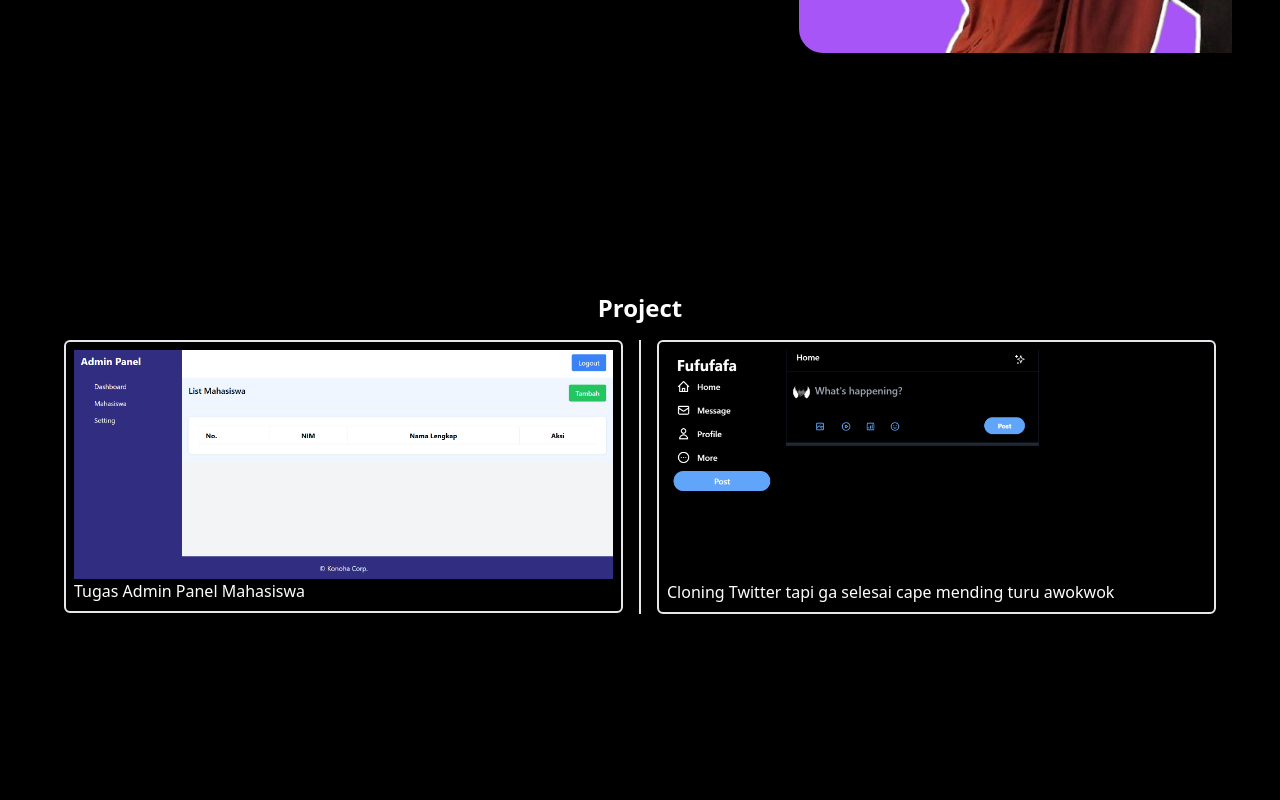
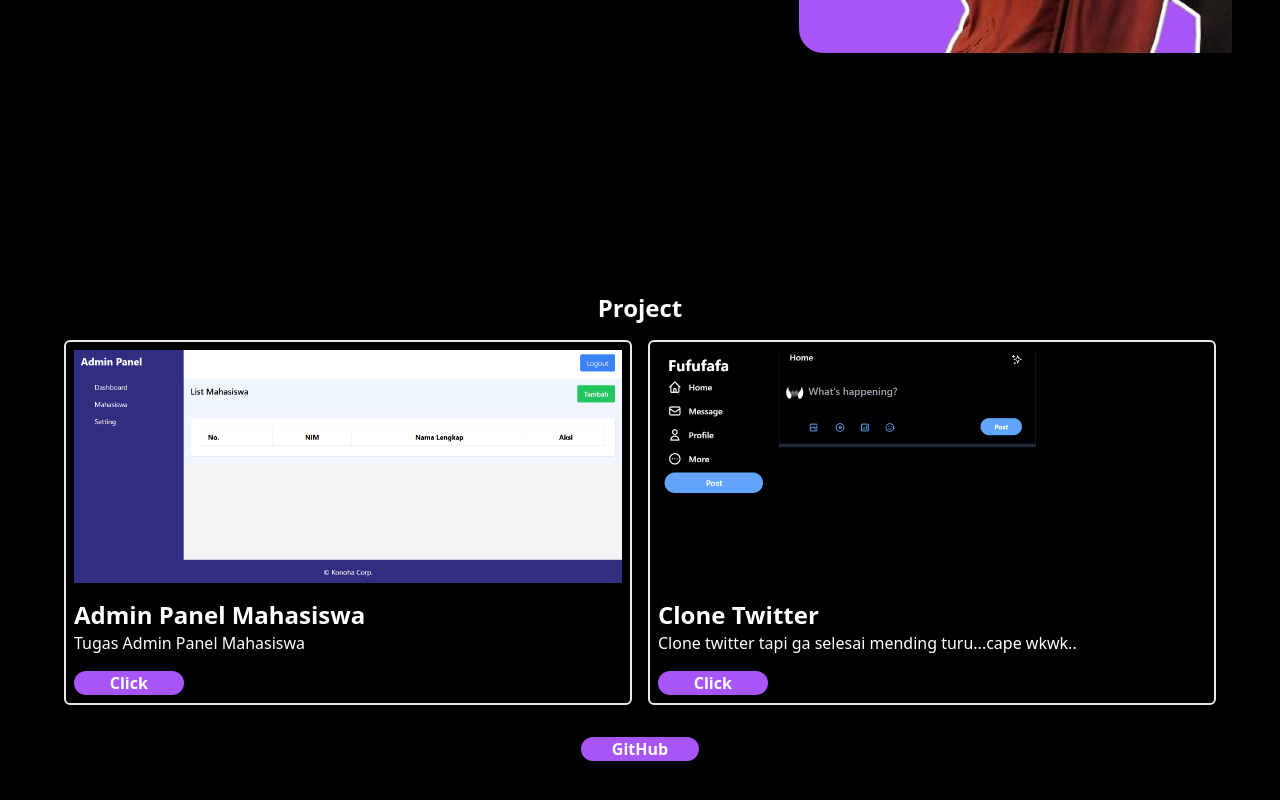
Before and after one commit to Habibienurseptian/portalzelovx, a React (Vite) app: page / in a window 1280 px wide. Shown: the part 664-1464 px from the top of the page. Built offline with nearby package versions, Linux system fonts and the light colour scheme.

Commit message:
first commit

```diff
--- a/src/App.jsx
+++ b/src/App.jsx
@@ -42,7 +42,7 @@ function App() {
             </div>
             <div className='w-[50%] flex items-center justify-center animate-split-in-top'>
               <div className='flex ml-auto'>
-                <img className='bg-purple-500 hover:bg-gradient-to-tr from-[#f9ce34] via-[#ee2a7b] to-[#6228d7]  rounded-bl-3xl rounded-tr-3xl transition duration-300 hover:scale-110' src={Foto} alt="Foto" />
+                <img className='bg-purple-500 hover:bg-gradient-to-tr from-[#f9ce34] via-[#ee2a7b] to-[#6228d7]  rounded-bl-3xl rounded-tr-3xl transition duration-300 hover:scale-105' src={Foto} alt="Foto" />
               </div>
             </div>
           </div>
@@ -50,25 +50,36 @@ function App() {
 
         <section className='px-12'>
           <div className='h-screen w-full flex flex-col items-center py-4'>
-          <h2 className='text-2xl font-semibold'>Project</h2>
+            <h2 className='text-2xl font-semibold'>Project</h2>
             <div className='mt-4'>
               <div className='flex flex-row gap-4 px-4 mb-4'>
                 <div className='flex flex-col gap-2'>
                   <div className='px-2 py-2 rounded-md border-2'>
                     <a href="https://admpnl.vercel.app/"><img src={Porto1} alt="" /></a>
-                    <p>Tugas Admin Panel Mahasiswa</p>
+                    <div className='py-4'>
+                      <h2 className='font-semibold text-2xl'>Admin Panel Mahasiswa</h2>
+                      <p>Tugas Admin Panel Mahasiswa</p>
+                    </div>
+                    <a href="https://admpnl.vercel.app/"><button className='bg-purple-500 hover:bg-purple-950 rounded-full transition duration-300 ease-in-out hover:scale-105 w-[20%] font-bold'>Click</button></a>
                   </div>
                 </div>
-
-                <div className='border-l-2'></div>
 
                 <div className='flex flex-col gap-2'>
                   <div className='px-2 py-2 rounded-md border-2'>
                     <a href="https://frmfufufafa.vercel.app/"><img src={Porto2} alt="" /></a>
-                    <p>Cloning Twitter tapi ga selesai cape mending turu awokwok</p>
+                    <div className='py-4'>
+                      <h2 className='font-semibold text-2xl'>Clone Twitter</h2>
+                      <p>Clone twitter tapi ga selesai mending turu...cape wkwk..</p>
+                    </div>
+                    <a href="https://frmfufufafa.vercel.app/"><button className='bg-purple-500 hover:bg-purple-950 rounded-full transition duration-300 ease-in-out hover:scale-105 w-[20%] font-bold'>Click</button></a>
                   </div>
                 </div>
               </div>
+
+              <div className='items-center justify-center flex py-4'>
+                <button className='bg-purple-500 w-[10%] hover:bg-purple-950 rounded-full transition duration-300 ease-in-out hover:scale-105 font-bold'>GitHub</button>
+              </div>
+
             </div>
           </div>
         </section>
@@ -94,7 +105,7 @@ function App() {
             </div>
             <div className='flex items-center justify-center animate-split-in-left'>
               <div className='mt-6'>
-                <img className='bg-purple-500 hover:bg-gradient-to-tr from-[#f9ce34] via-[#ee2a7b] to-[#6228d7]  rounded-bl-3xl rounded-tr-3xl transition duration-300 hover:scale-110' src={Foto} alt="Foto" />
+                <img className='bg-purple-500 hover:bg-gradient-to-tr from-[#f9ce34] via-[#ee2a7b] to-[#6228d7]  rounded-bl-3xl rounded-tr-3xl transition duration-300 hover:scale-105' src={Foto} alt="Foto" />
               </div>
             </div>
           </div>
@@ -108,17 +119,31 @@ function App() {
                 <div className='flex flex-col gap-2'>
                   <div className='px-2 py-2 rounded-md border-2'>
                     <a href="https://admpnl.vercel.app/"><img src={Porto1} alt="" /></a>
-                    <p>Tugas Admin Panel Mahasiswa</p>
+                    <div className='py-4'>
+                      <h2 className='font-semibold text-2xl'>Admin Panel Mahasiswa</h2>
+                      <p>Tugas Admin Panel Mahasiswa</p>
+                    </div>
+                    <a href="https://admpnl.vercel.app/"><button className='bg-purple-500 hover:bg-purple-950 rounded-full transition duration-300 ease-in-out hover:scale-105 w-[50%] font-bold'>Click</button></a>
                   </div>
                 </div>
 
                 <div className='flex flex-col gap-2'>
                   <div className='px-2 py-2 rounded-md border-2'>
                     <a href="https://frmfufufafa.vercel.app/"><img src={Porto2} alt="" /></a>
-                    <p>Cloning Twitter tapi ga selesai cape mending turu awokwok</p>
+                    <div className='py-4'>
+                      <h2 className='font-semibold text-2xl'>Clone Twitter</h2>
+                      <p>Clone twitter tapi ga selesai mending turu...cape wkwk..</p>
+                    </div>
+                    <a href="https://frmfufufafa.vercel.app/"><button className='bg-purple-500 hover:bg-purple-950 rounded-full transition duration-300 ease-in-out hover:scale-105 w-[50%] font-bold'>Click</button></a>
                   </div>
                 </div>
+
               </div>
+
+              <div className='items-center justify-center flex py-4'>
+                <button className='bg-purple-500 w-[50%] hover:bg-purple-950 rounded-full transition duration-300 ease-in-out hover:scale-105 font-bold'>GitHub</button>
+              </div>
+
             </div>
           </div>
         </section>
```
